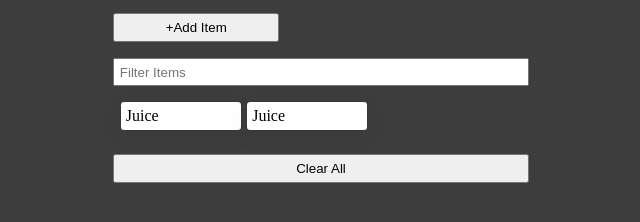
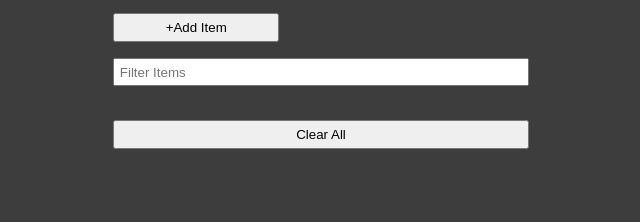
Before and after one commit to syeduroojkamal/toDoList, a plain HTML site: page index.html in a window 1280 px wide. Both pictures are taken after a click on the button "Clear All". Shown: the part 144-366 px from the top of the page, without its empty margins (327-967 px from the left). Drawn offline with Linux system fonts and the light colour scheme.

Commit message:
feat: clear all button

```diff
--- a/index.html
+++ b/index.html
@@ -31,11 +31,11 @@
         />
         <!-- Items -->
         <div class="items" id="items">
-          <div class="item">Juice</div>
-          <div class="item">Juice</div>
+          <div class="item" id="item">Juice</div>
+          <div class="item" id="item">Juice</div>
         </div>
         <!-- Clear all items -->
-        <button class="clearAll">Clear All</button>
+        <button class="clearAll" id="clearAll">Clear All</button>
       </div>
     </div>
     <script src="script.js"></script>
--- a/script.js
+++ b/script.js
@@ -1,6 +1,7 @@
 function addItem() {
   const item = document.createElement("div");
   item.className = "item";
+  item.id = "item";
   const boxText = document.querySelector("#addItemText").value;
   if (boxText === "") {
     alert("write a name for your item in the box above");
@@ -16,3 +17,11 @@ function addItem() {
 
 const addItemButton = document.querySelector("#addItemButton");
 addItemButton.addEventListener("click", () => addItem());
+
+function clearAll() {
+  const items = document.querySelector("#items");
+  items.outerHTML = `<div class="items" id="items"></div>`;
+}
+
+const clearAllButton = document.querySelector("#clearAll");
+clearAllButton.addEventListener("click", () => clearAll());
```
